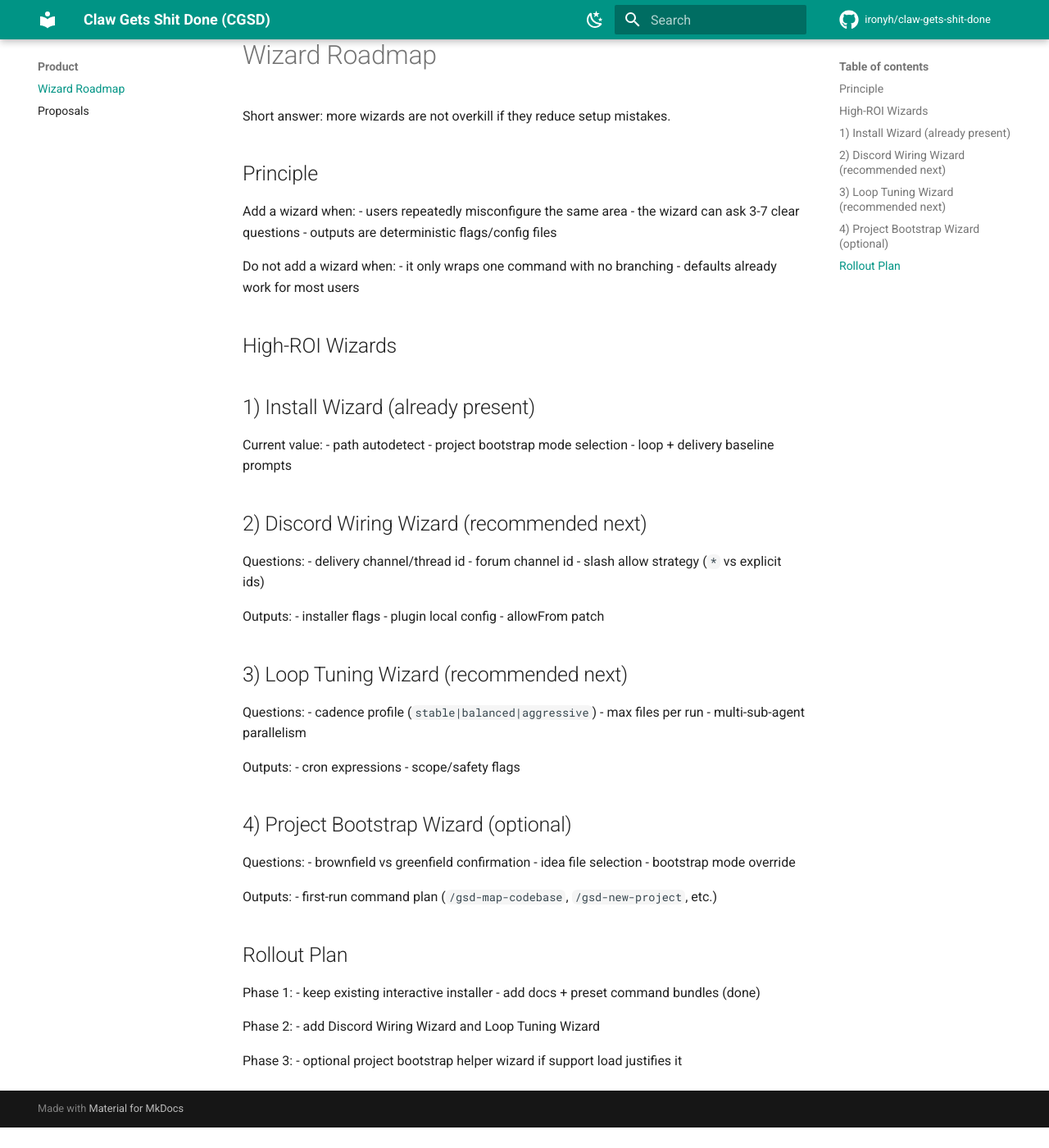
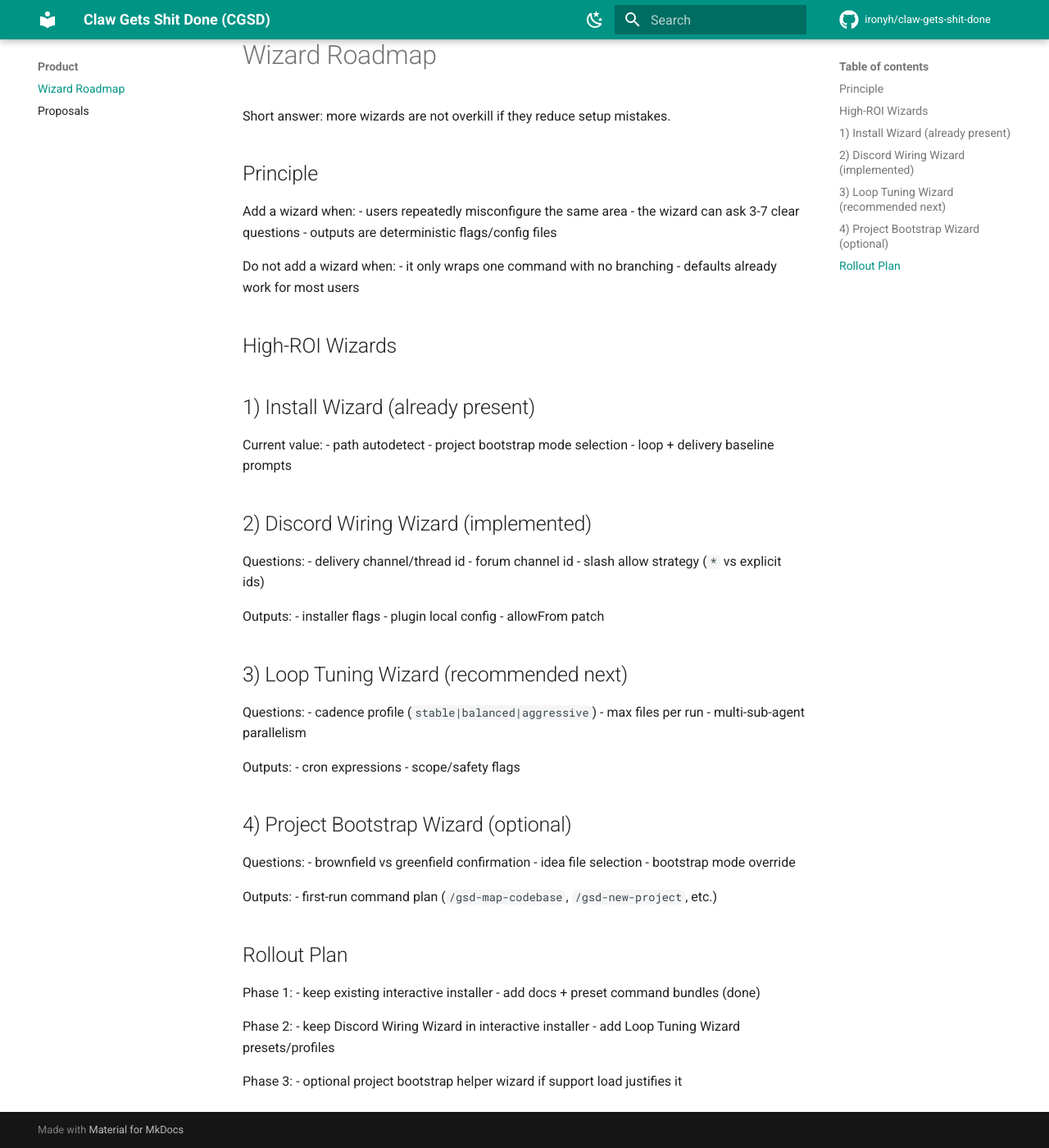
Before and after one commit to ironyh/claw-gets-shit-done, an MkDocs documentation site: the page built from docs/wizards-roadmap.md, in a window 1280 px wide and 1400 px high, scrolled down 99 px. Shown: the whole window at 82% size. Built offline with MkDocs 1.6.1 and Material for MkDocs 9.7.7, drawn with Linux system fonts in a browser that asks for light colours; comment, search, counter and statistics services are not loaded; before the commit the page ends 1474 px from its top, so only the background shows below that.

Commit message:
feat(installer): add interactive Discord wiring wizard

```diff
--- a/docs/wizards-roadmap.md
+++ b/docs/wizards-roadmap.md
@@ -22,7 +22,7 @@ Current value:
 - project bootstrap mode selection
 - loop + delivery baseline prompts
 
-## 2) Discord Wiring Wizard (recommended next)
+## 2) Discord Wiring Wizard (implemented)
 
 Questions:
 - delivery channel/thread id
@@ -62,7 +62,8 @@ Phase 1:
 - add docs + preset command bundles (done)
 
 Phase 2:
-- add Discord Wiring Wizard and Loop Tuning Wizard
+- keep Discord Wiring Wizard in interactive installer
+- add Loop Tuning Wizard presets/profiles
 
 Phase 3:
 - optional project bootstrap helper wizard if support load justifies it
```
Also changed, not shown: README.md (+1 -0 lines), docs/discord-setup.md (+8 -0 lines), docs/install-update.md (+6 -0 lines), 1 other file.
